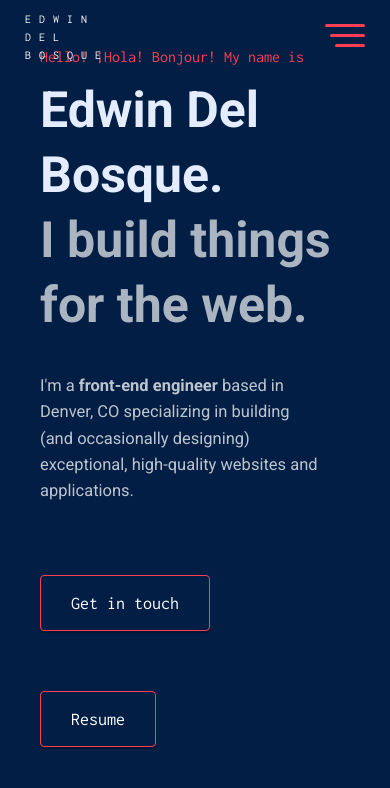
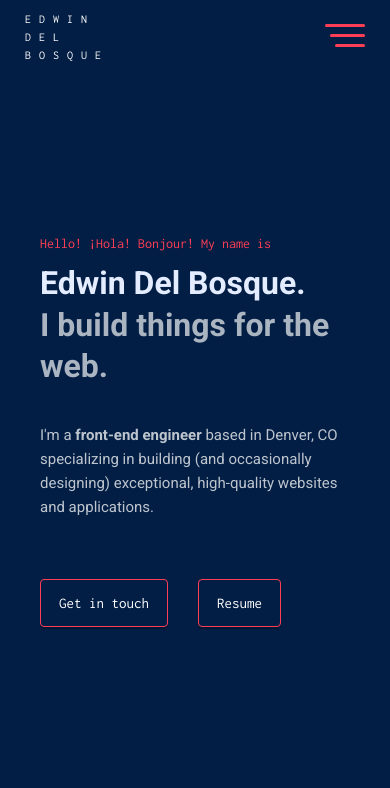
Before and after one commit to royamoussapour/portfolio, a React (Create React App) app: page / in a window 390 px wide. Shown: the top 788 px of the page. Built offline with nearby package versions, Linux system fonts and the light colour scheme.

Commit message:
Polish media queries for all electronic devices

```diff
--- a/src/App.scss
+++ b/src/App.scss
@@ -106,3 +106,86 @@ p {
 		font-size: 16px;
 	}
 }
+
+@media only screen and (max-width: 650px) {
+	h1 {
+		font-size: 50px;
+	}
+
+	p {
+		font-size: 16px;
+	}
+
+	.description-title {
+		margin-top: 35px;
+		font-weight: 300;
+		width: 90%;
+	}
+
+	.introduction {
+		font-size: 16px;
+	}
+
+	.title-section {
+		margin: auto;
+		margin-top: 34px;
+		width: 100%;
+		height: 100vh;
+		display: flex;
+		flex-direction: column;
+		justify-content: center;
+		padding-bottom: 50px;
+	}
+}
+
+@media only screen and (max-width: 440px) {
+	h1 {
+		font-size: 32px;
+	}
+
+	p {
+		font-size: 14px;
+	}
+
+	.description-title {
+		margin-top: 35px;
+		font-weight: 300;
+		font-size: 15px;
+		width: 98%;
+	}
+
+	.introduction {
+		font-size: 14px;
+	}
+
+	.title-section {
+		margin: auto;
+		margin-top: 34px;
+		width: 100%;
+		height: 100vh;
+		display: flex;
+		flex-direction: column;
+		justify-content: center;
+		padding-bottom: 50px;
+	}
+	.sub-header-title {
+		color: rgba(255, 255, 255, 0.671);
+		font-size: 32px;
+	}
+
+	.contact-button {
+		border: 1px solid #fe3e55;
+		color: #ffffff;
+		border-radius: 4px;
+		font-family: 'Inconsolata';
+		font-weight: 500;
+		font-size: 15px;
+		cursor: pointer;
+		margin-right: 30px;
+		padding: 15px 18px;
+		background: rgba(0, 0, 0, 0);
+		margin-top: 50px;
+		box-shadow: 0 2px 1px rgba(0, 0, 0, 0.242);
+		transition: 0.2s ease-in-out;
+	}
+}
--- a/src/NavigationBar.scss
+++ b/src/NavigationBar.scss
@@ -88,6 +88,7 @@
 		height: 73px;
 		position: fixed;
 		left: 110vw;
+		top: 0;
 		display: flex;
 		transition: 0.7s;
 		align-items: flex-start;
```
